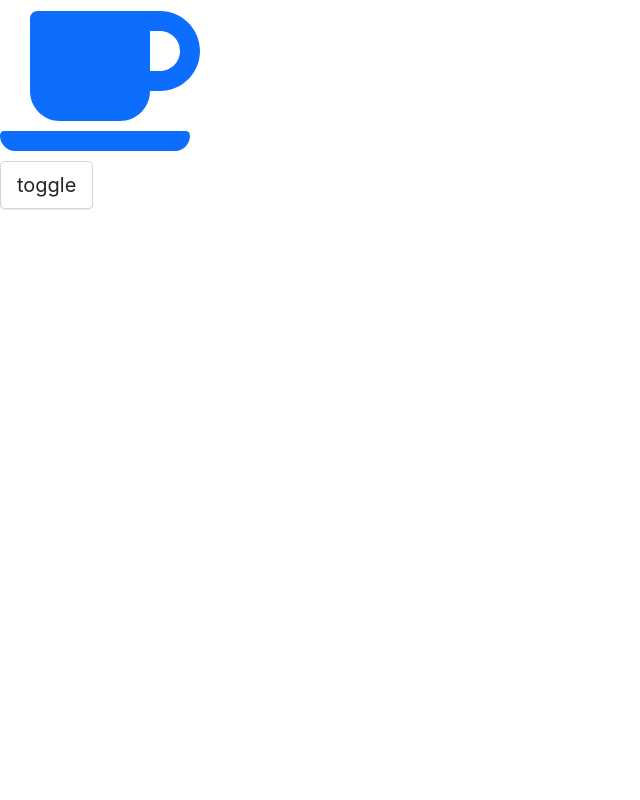
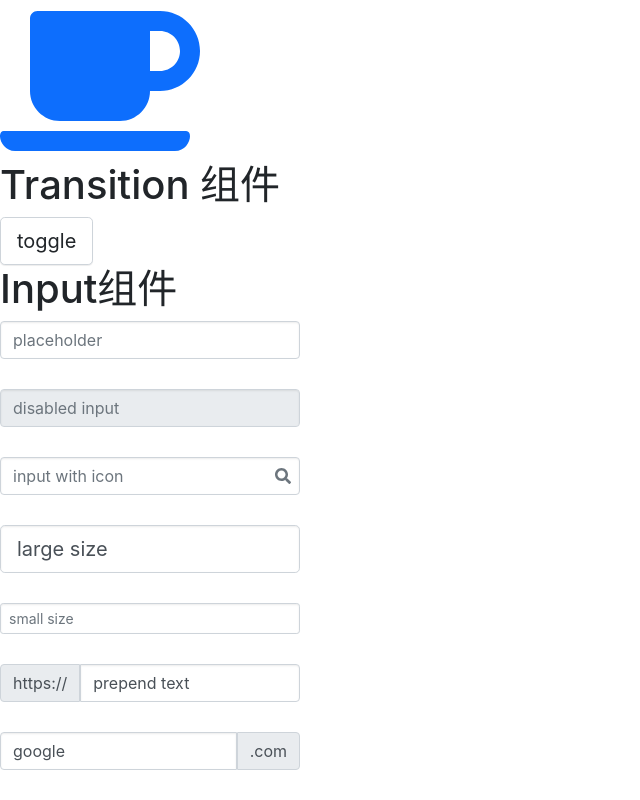
Before and after one commit to adekang/benas-react-ui, a React (Create React App) app: page / in a window 1280 px wide. Shown: the part 288-1088 px from the top of the page, without its empty margins (0-640 px from the left). Before the commit the page ends 800 px from the top, so only its background shows below. Built offline with nearby package versions, Linux system fonts and the light colour scheme.

Commit message:
实现 Input 组件

```diff
--- a/package.json
+++ b/package.json
@@ -48,5 +48,9 @@
       "last 1 firefox version",
       "last 1 safari version"
     ]
-  }
+  },
+  "main": "index.js",
+  "repository": "git@github.com:adekang/benas-react-ui.git",
+  "author": "adekang <201497709@qq.com>",
+  "license": "MIT"
 }
--- a/src/App.tsx
+++ b/src/App.tsx
@@ -1,27 +1,19 @@
-import React, {useState} from 'react';
+import React from 'react';
 import './styles/index.scss';
 import ButtonDemo from './components/Button/ButtonDemo';
 import MenuDemo from './components/Menu/MenuDemo';
 import IconDemo from './components/Icon/IconDemo';
-
-import Button from './components/Button/button';
-import Transition from './components/Transition/transition';
+import TransitionDemo from './components/Transition/TransitionDemo';
+import InputDemo from './components/Input/InputDemo';
 
 function App() {
-  const [show, setShow] = useState(false);
   return (
     <div>
       <ButtonDemo/>
       <MenuDemo/>
       <IconDemo/>
-      <Button size="lg" onClick={() => {setShow(!show);}}>toggle</Button>
-      <Transition in={show} timeout={250} animation={'zoom-in-top'} wrapper={true}>
-        <p>123</p>
-        <p>123</p>
-        <p>123</p>
-        <p>123</p>
-        <p>123</p>
-      </Transition>
+      <TransitionDemo/>
+      <InputDemo/>
     </div>
   );
 }
--- /dev/null
+++ b/src/components/Input/InputDemo.tsx
@@ -0,0 +1,46 @@
+import React from 'react';
+import Input from './input';
+
+function InputDemo() {
+  return (
+    <div>
+      <h1>Input组件</h1>
+      <Input
+        style={{width: '300px'}}
+        placeholder="placeholder"
+      />
+      <Input
+        style={{width: '300px'}}
+        placeholder="disabled input"
+        disabled
+      />
+      <Input
+        style={{width: '300px'}}
+        placeholder="input with icon"
+        icon="search"
+      />
+      <Input
+        style={{width: '300px'}}
+        defaultValue="large size"
+        size="lg"
+      />
+      <Input
+        style={{width: '300px'}}
+        placeholder="small size"
+        size="sm"
+      />
+      <Input
+        style={{width: '300px'}}
+        defaultValue="prepend text"
+        prepend="https://"
+      />
+      <Input
+        style={{width: '300px'}}
+        defaultValue="google"
+        append=".com"
+      />
+    </div>
+  );
+}
+
+export default InputDemo;
--- /dev/null
+++ b/src/components/Input/_style.scss
@@ -0,0 +1,112 @@
+.beans-input-wrapper {
+  display: flex;
+  width: 100%;
+  margin-bottom: 30px;
+  position: relative;
+
+  .icon-wrapper {
+    position: absolute;
+    height: 100%;
+    width: 35px;
+    justify-content: center;
+    color: $input-color;
+    right: 0;
+    top: 0;
+    display: flex;
+    align-items: center;
+
+    svg {
+      color: $input-placeholder-color;
+    }
+  }
+}
+
+.icon-wrapper + .beans-input-inner {
+  padding-right: 35px;
+}
+
+.beans-input-inner {
+  width: 100%;
+  padding: $input-padding-y $input-padding-x;
+  font-family: $input-font-family;
+  font-size: $input-font-size;
+  font-weight: $input-font-weight;
+  line-height: $input-line-height;
+  color: $input-color;
+  background-color: $input-bg;
+  background-clip: padding-box;
+  border: $input-border-width solid $input-border-color;
+
+  // Note: This has no effect on <select>s in some browsers, due to the limited stylability of `<select>`s in CSS.
+  border-radius: $input-border-radius;
+
+  box-shadow: $input-box-shadow;
+  transition: $input-transition;
+
+  &:focus {
+    color: $input-focus-color;
+    background-color: $input-focus-bg;
+    border-color: $input-focus-border-color;
+    outline: 0;
+    box-shadow: $input-focus-box-shadow;
+    // Avoid using mixin so we can pass custom focus shadow properly
+  }
+
+  &::placeholder {
+    color: $input-placeholder-color;
+    // Override Firefox's unusual default opacity; see https://github.com/twbs/bootstrap/pull/11526.
+    opacity: 1;
+  }
+
+  &:disabled,
+  &[readonly] {
+    background-color: $input-disabled-bg;
+    border-color: $input-disabled-border-color;
+    // iOS fix for unreadable disabled content; see https://github.com/twbs/bootstrap/issues/11655.
+    opacity: 1;
+  }
+}
+
+.beans-input-group-prepend,
+.beans-input-group-append {
+  display: flex;
+  align-items: center;
+  padding: $input-padding-y $input-padding-x;
+  margin-bottom: 0; // Allow use of <label> elements by overriding our default margin-bottom
+  font-size: $input-font-size; // Match inputs
+  font-weight: $font-weight-normal;
+  line-height: $input-line-height;
+  color: $input-group-addon-color;
+  text-align: center;
+  white-space: nowrap;
+  background-color: $input-group-addon-bg;
+  border: $input-border-width solid $input-group-addon-border-color;
+  border-radius: $input-border-radius;
+}
+
+.beans-input-group-append + .btn {
+  padding: 0;
+  border: 0;
+}
+
+.input-group > .beans-input-group-prepend,
+.input-group.input-group-append > .beans-input-inner {
+  @include border-right-radius(0);
+}
+
+.input-group > .beans-input-group-append,
+.input-group.input-group-prepend > .beans-input-inner {
+  @include border-left-radius(0);
+}
+
+.input-size-sm .beans-input-inner {
+  padding: $input-padding-y-sm $input-padding-x-sm;
+  font-size: $input-font-size-sm;
+  border-radius: $input-border-radius-sm;
+}
+
+.input-size-lg .beans-input-inner {
+  padding: $input-padding-y-lg $input-padding-x-lg;
+  font-size: $input-font-size-lg;
+  border-radius: $input-border-radius-lg;
+}
--- /dev/null
+++ b/src/components/Input/input.tsx
@@ -0,0 +1,63 @@
+import React, { FC, ReactElement, InputHTMLAttributes, ChangeEvent } from 'react'
+import classNames from 'classnames'
+import { IconProp } from '@fortawesome/fontawesome-svg-core'
+import Icon from '../Icon/icon'
+
+type InputSize = 'lg' | 'sm'
+export interface InputProps extends Omit<InputHTMLAttributes<HTMLElement>, 'size' > {
+  /**是否禁用 Input */
+  disabled?: boolean;
+  /**设置 input 大小，支持 lg 或者是 sm */
+  size?: InputSize;
+  /**添加图标，在右侧悬浮添加一个图标，用于提示 */
+  icon?: IconProp;
+  /**添加前缀 用于配置一些固定组合 */
+  prepend?: string | ReactElement;
+  /**添加后缀 用于配置一些固定组合 */
+  append?: string | ReactElement;
+  onChange? : (e: ChangeEvent<HTMLInputElement>) => void;
+}
+
+
+export const Input: FC<InputProps> = (props) => {
+  const {
+    disabled,
+    size,
+    icon,
+    prepend,
+    append,
+    style,
+    ...restProps
+  } = props
+  const classes = classNames('beans-input-wrapper', {
+    [`input-size-${size}`]: size,
+    'is-disabled': disabled,
+    'input-group': prepend || append,
+    'input-group-append': !!append,
+    'input-group-prepend': !!prepend
+  })
+  const fixControlledValue = (value: any) => {
+    if (typeof value === 'undefined' || value === null) {
+      return ''
+    }
+    return value
+  }
+  if('value' in props) {
+    delete restProps.defaultValue
+    restProps.value = fixControlledValue(props.value)
+  }
+  return (
+    <div className={classes} style={style}>
+      {prepend && <div className="beans-input-group-prepend">{prepend}</div>}
+      {icon && <div className="icon-wrapper"><Icon icon={icon} title={`title-${icon}`}/></div>}
+      <input
+        className="beans-input-inner"
+        disabled={disabled}
+        {...restProps}
+      />
+      {append && <div className="beans-input-group-append">{append}</div>}
+    </div>
+  )
+}
+
+export default Input;
--- a/src/styles/index.scss
+++ b/src/styles/index.scss
@@ -20,7 +20,7 @@
 @import "../components/Icon/style";
 
 //input
-//@import "../components/Input/style";
+@import "../components/Input/style";
 
 //auto-complete
 //@import "../components/AutoComplete/style";
```
